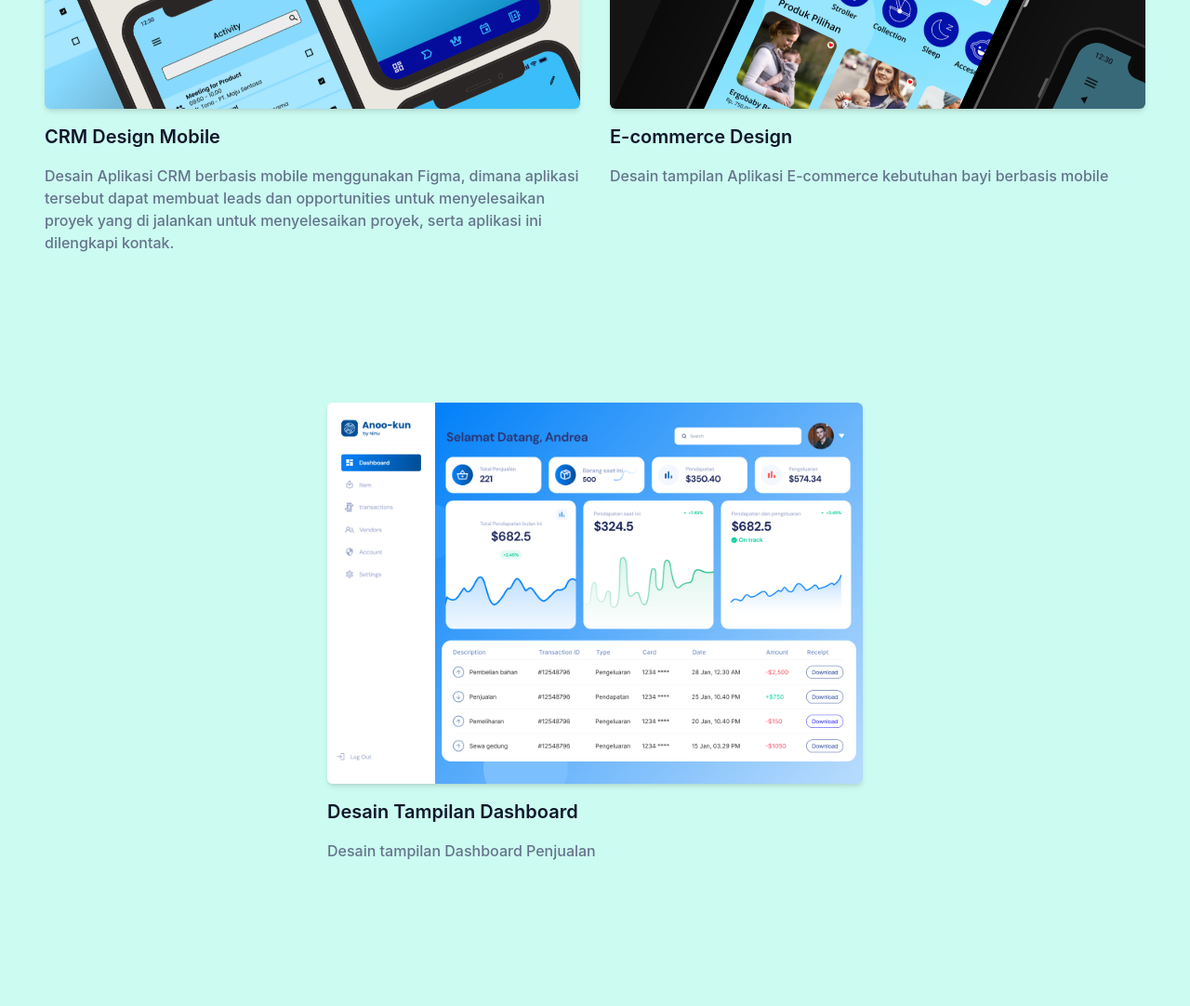
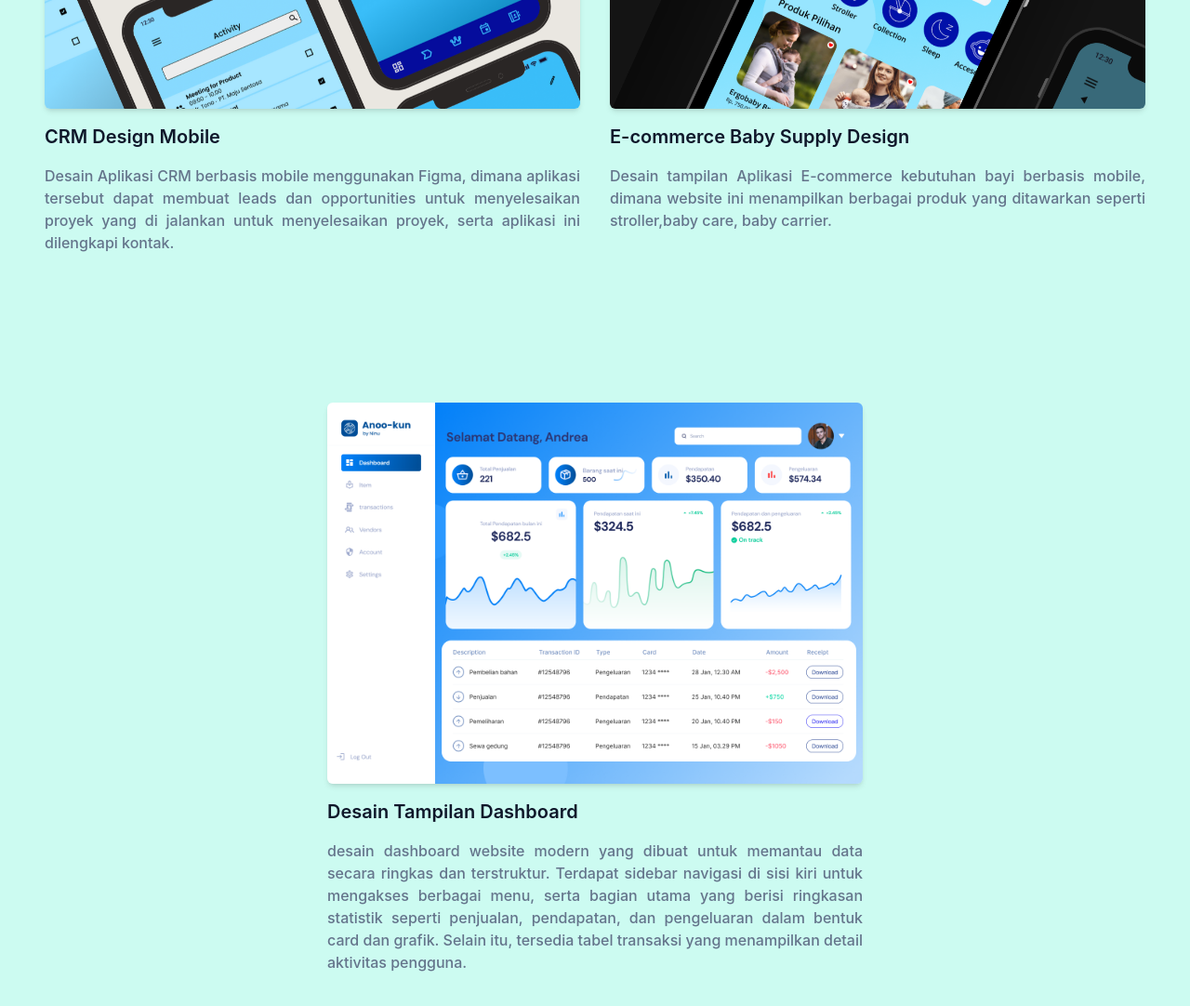
Before and after one commit to witasarii/WitaPurnamaSari, a website: page index.html in a window 1280 px wide. Shown: the part 2140-3222 px from the top of the page at 93% size. Drawn offline with Linux system fonts and the light colour scheme.

Commit message:
versi terbaru 2026
perbaikan di sosial media dan deskripsi portofolio

```diff
--- a/index.html
+++ b/index.html
@@ -90,8 +90,8 @@
                     </p>
                 </div>
                 <div class="w-full px-4 lg:w-1/2">
-                    <h3 class="font-semibold text-Dark text-2xl mb-4 lg:text-3xl lg:pt-10">Sosial Media</h3>
-                    <p class="font-medium text-base text-secondary mb-6 lg:text-lg">Temukan lebih banyak tentang saya melalui sosial media! Tetap terhubung dengan saya di sosial media untuk berbagi inspirasi, diskusi desain, dan berbagai proyek yang saya kerjakan.
+                    <h3 class="font-semibold text-Dark text-2xl mb-4 lg:text-3xl lg:pt-10 ">Sosial Media</h3>
+                    <p class="font-medium text-base text-secondary max-w-xl mb-6 text-justify">Temukan lebih banyak tentang saya melalui sosial media! Tetap terhubung dengan saya di sosial media untuk berbagi inspirasi, diskusi desain, dan berbagai proyek yang saya kerjakan.
                     </p>
                     <div class="flex items-center">
                        <!-- Linkedin -->
@@ -143,7 +143,7 @@
                     </div>
                     <div class="mb-12 py-4">
                         <a href="https://www.figma.com/design/Vk0EhJDW6otOf9Xe1MCFsL/CRM-Design-Mobile?node-id=0-1&t=KwjfkWDIpPY73iJB-1" class="font-semibold text-xl text-dark text-Dark hover:text-Primary">CRM Design Mobile</a>
-                        <p class="font-medium text-base py-4 text-secondary">Desain Aplikasi CRM berbasis mobile menggunakan Figma, dimana aplikasi tersebut dapat membuat leads dan opportunities untuk menyelesaikan proyek yang di jalankan untuk menyelesaikan proyek, serta aplikasi ini dilengkapi kontak. </p>
+                        <p class="font-medium text-base py-4 text-secondary text-justify">Desain Aplikasi CRM berbasis mobile menggunakan Figma, dimana aplikasi tersebut dapat membuat leads dan opportunities untuk menyelesaikan proyek yang di jalankan untuk menyelesaikan proyek, serta aplikasi ini dilengkapi kontak. </p>
                     </div>
                 </div>
                 <!-- E-Commerce baby supply -->
@@ -153,8 +153,8 @@
                         width="w-full">
                     </div>
                     <div class="mb-12 py-4">
-                        <a href="https://www.figma.com/design/lStLGEeL3AJrx8TP5xc2mJ/Untitled?node-id=0-62&t=4UzjyOYWWAOggO4e-1" class="font-semibold text-xl text-dark text-Dark hover:text-Primary">E-commerce Design</a>
-                        <p class="font-medium text-base py-4 text-secondary">Desain tampilan Aplikasi E-commerce kebutuhan bayi berbasis mobile</p>
+                        <a href="https://www.figma.com/design/lStLGEeL3AJrx8TP5xc2mJ/Untitled?node-id=0-62&t=4UzjyOYWWAOggO4e-1" class="font-semibold text-xl text-dark text-Dark hover:text-Primary">E-commerce Baby Supply Design</a>
+                        <p class="font-medium text-base py-4 text-secondary text-justify">Desain tampilan Aplikasi E-commerce kebutuhan bayi berbasis mobile, dimana website ini menampilkan berbagai produk yang ditawarkan seperti stroller,baby care, baby carrier.</p>
                     </div>
                 </div>
                 <!-- Dashboard Design -->
@@ -165,7 +165,7 @@
                     </div>
                     <div class="mb-12 py-4">
                         <a href="https://www.figma.com/design/ayKAMEdurrw5EZcI2eSXPq/Untitled?node-id=0-240&t=1bttSysc7Fy7ninU-1" class="font-semibold text-xl text-dark text-Dark hover:text-Primary">Desain Tampilan Dashboard</a>
-                        <p class="font-medium text-base py-4 text-secondary">Desain tampilan Dashboard Penjualan</p>
+                        <p class="font-medium text-base py-4 text-secondary text-justify">desain dashboard website modern yang dibuat untuk memantau data secara ringkas dan terstruktur. Terdapat sidebar navigasi di sisi kiri untuk mengakses berbagai menu, serta bagian utama yang berisi ringkasan statistik seperti penjualan, pendapatan, dan pengeluaran dalam bentuk card dan grafik. Selain itu, tersedia tabel transaksi yang menampilkan detail aktivitas pengguna.</p>
                     </div>
                 </div>
             </div>
```
